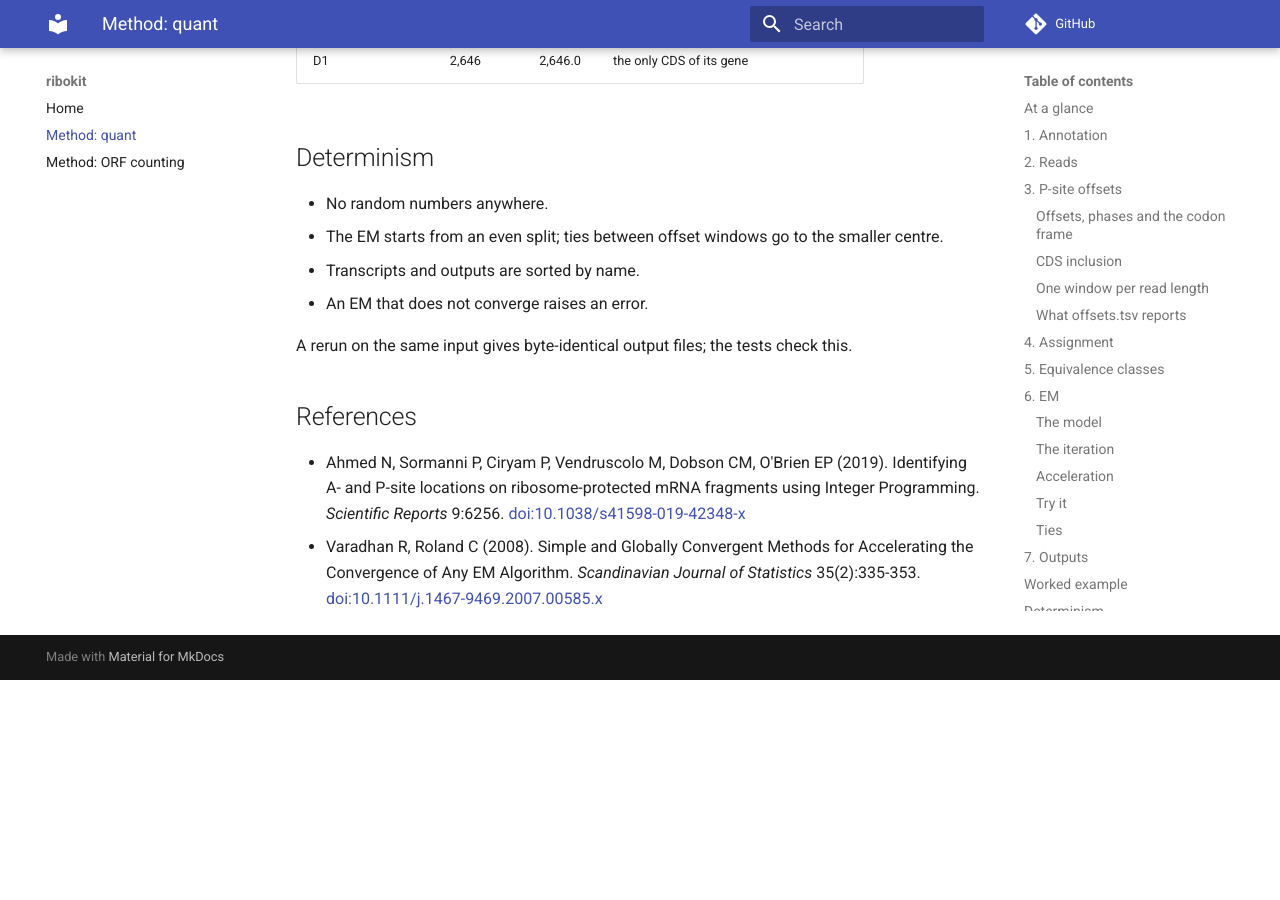
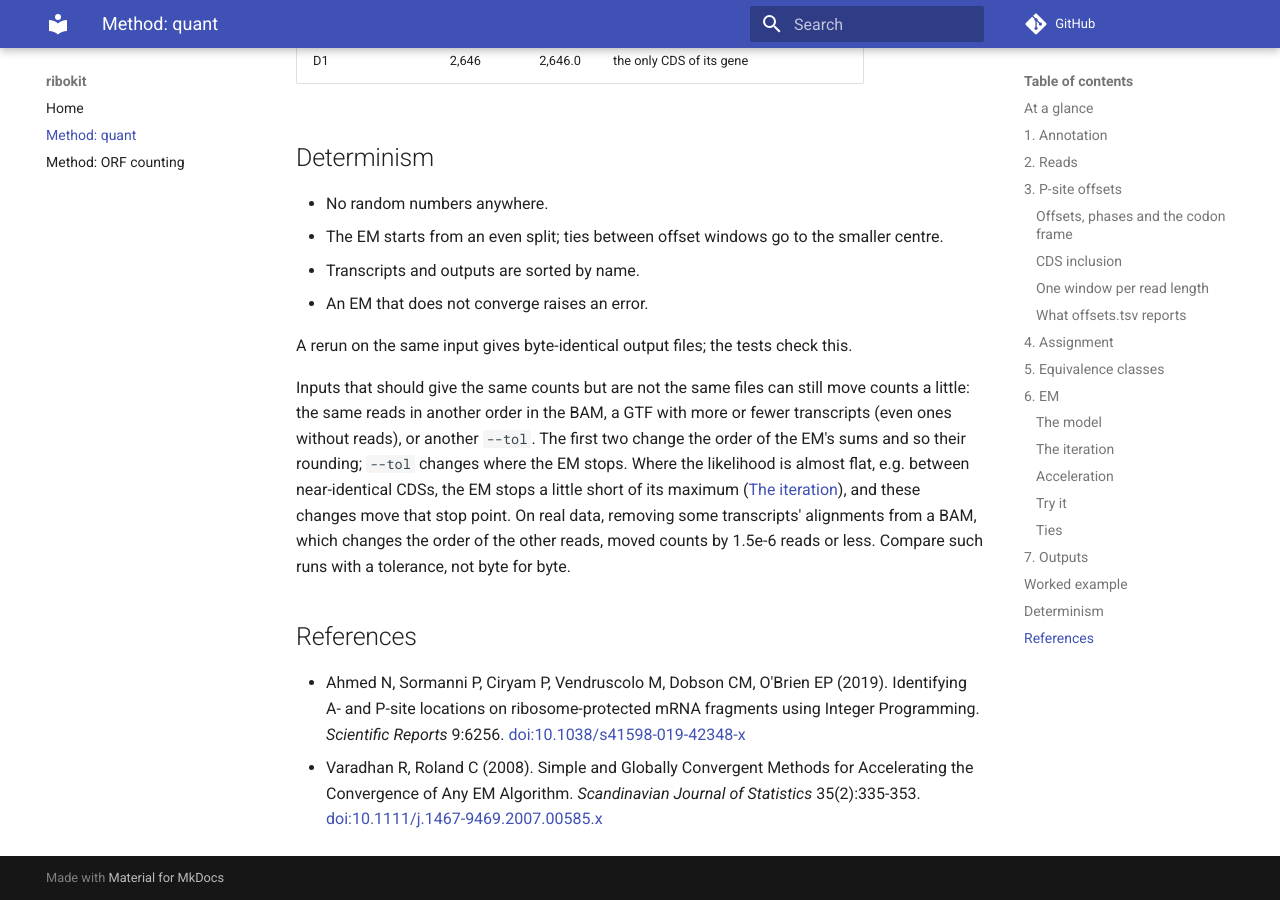
Before and after one commit to katarinagresova/ribokit, an MkDocs documentation site: the page built from docs/method.md, in a window 1280 px wide and 900 px high, scrolled down 11926 px. Built offline with MkDocs 1.6.1 and Material for MkDocs 9.7.7, drawn with Linux system fonts in a browser that asks for light colours; comment, search, counter and statistics services are not loaded; before the commit the page ends 12606 px from its top, so only the background shows below that.

Commit message:
docs: equivalent inputs can move quant counts a little; compare with a tolerance

```diff
--- a/docs/method.md
+++ b/docs/method.md
@@ -394,6 +394,17 @@ classes; SQUAREM converges in 10 EM steps.
 A rerun on the same input gives byte-identical output files; the tests check
 this.
 
+Inputs that should give the same counts but are not the same files can still
+move counts a little: the same reads in another order in the BAM, a GTF with
+more or fewer transcripts (even ones without reads), or another `--tol`. The
+first two change the order of the EM's sums and so their rounding; `--tol`
+changes where the EM stops. Where the likelihood is almost flat, e.g. between
+near-identical CDSs, the EM stops a little short of its maximum
+([The iteration](#the-iteration)), and these changes move that stop point. On
+real data, removing some transcripts' alignments from a BAM, which changes
+the order of the other reads, moved counts by 1.5e-6 reads or less. Compare
+such runs with a tolerance, not byte for byte.
+
 ## References
 
 - Ahmed N, Sormanni P, Ciryam P, Vendruscolo M, Dobson CM, O'Brien EP (2019).
```
